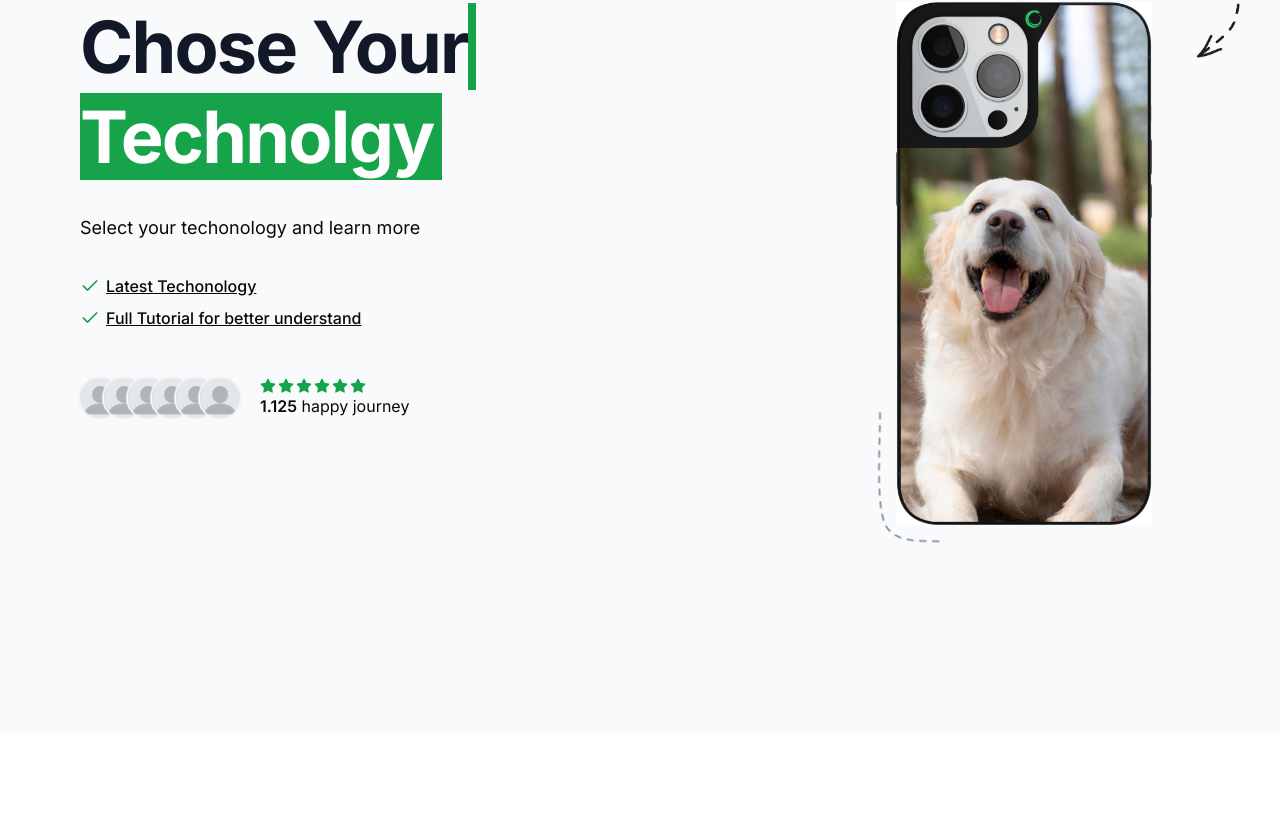
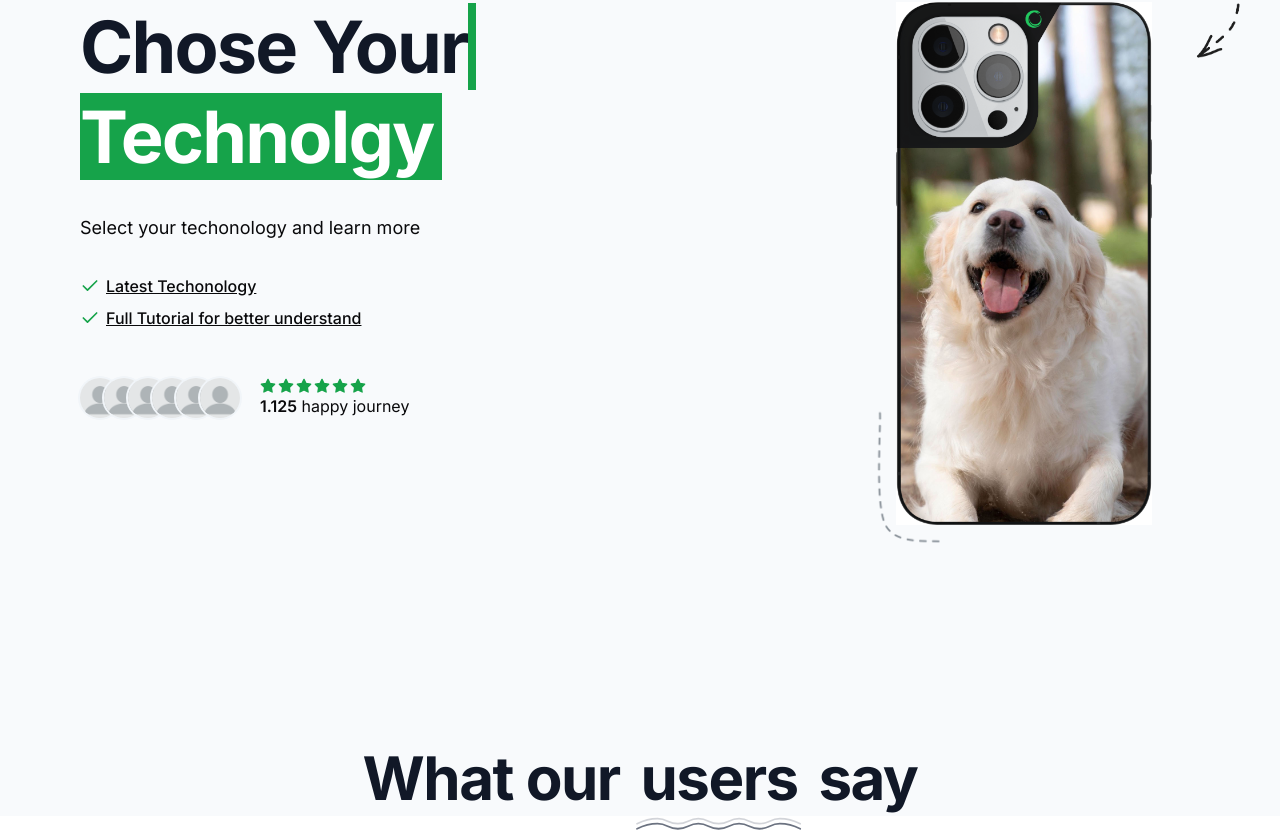
Before and after one commit to itaminul/technology-learning, a Next.js app: page / in a window 1280 px wide. Shown: the part 262-1100 px from the top of the page. Before the commit the page ends 995 px from the top, so only its background shows below. Built offline with nearby package versions, Linux system fonts and the light colour scheme.

Commit message:
home page modify

```diff
--- /dev/null
+++ b/src/app/auth/layout.tsx
@@ -0,0 +1,13 @@
+export default function AuthLayout({
+  children,
+}: Readonly<{
+  children: React.ReactNode;
+}>) {
+  return (
+    <html lang="en">
+      <body>
+        {children}
+      </body>
+    </html>
+  );
+}
--- /dev/null
+++ b/src/app/auth/signin/page.tsx
@@ -0,0 +1,6 @@
+"use client"
+const SingIn = () => {
+  return <>sign up</>;
+};
+
+export default SingIn;
--- /dev/null
+++ b/src/app/auth/signup/page.tsx
@@ -0,0 +1,6 @@
+'use client'
+const SingUp = () => {
+  return <>sign in</>;
+};
+
+export default SingUp;
--- a/src/app/page.tsx
+++ b/src/app/page.tsx
@@ -1,3 +1,4 @@
+import { Icons } from "@/components/Icons";
 import MaxWidthWrapper from "../components/MaxWidthWrapper";
 import Phone from "../components/Phone";
 import { Check, Star } from "lucide-react";
@@ -98,6 +99,19 @@ export default function Home() {
           </div>
         </MaxWidthWrapper>
       </section>
+      <section>
+        <MaxWidthWrapper className='flex flex-col items-center gap-16 sm:gap-32'>
+          <div className='flex flex-col lg:flex-row items-center gap-4 sm:gap-6'>
+          <h2 className='order-1 mt-2 tracking-tight text-center text-balance !leading-tight font-bold text-5xl md:text-6xl text-gray-900'>
+          What our <span className='relative px-2'>users
+          <Icons.underline className='hidden sm:block pointer-events-none absolute inset-x-0 -bottom-6 poin text-gray-500' />
+          </span> say
+
+          </h2>
+
+          </div>
+        </MaxWidthWrapper>
+      </section>
     </div>
   );
 }
--- /dev/null
+++ b/src/components/Icons.tsx
@@ -0,0 +1,22 @@
+import { LucideProps } from "lucide-react";
+
+export const Icons = {
+  underline: (props: LucideProps) => (
+    <svg {...props} viewBox="0 0 687 155">
+      <g
+        stroke="currentColor"
+        strokeWidth="7"
+        fill="none"
+        fillRule="evenodd"
+        strokeLinecap="round"
+        strokeLinejoin="round"
+      >
+        <path
+          d="M20 98c27-13.3333333 54-20 81-20 40.5 0 40.5 20 81 20s40.626917-20 81-20 40.123083 20 80.5 20 40.5-20 81-20 40.5 20 81 20 40.626917-20 81-20c26.915389 0 53.748722 6.6666667 80.5 20"
+          opacity=".3"
+        ></path>
+        <path d="M20 118c27-13.3333333 54-20 81-20 40.5 0 40.5 20 81 20s40.626917-20 81-20 40.123083 20 80.5 20 40.5-20 81-20 40.5 20 81 20 40.626917-20 81-20c26.915389 0 53.748722 6.6666667 80.5 20"></path>
+      </g>
+    </svg>
+  ),
+};
--- a/src/components/layouts/Navbar.tsx
+++ b/src/components/layouts/Navbar.tsx
@@ -50,7 +50,7 @@ const Navbar = () => {
             ) : (
               <>
                 <Link
-                  href="/api/auth/register"
+                  href="/auth/signup"
                   className={buttonVariants({
                     size: "sm",
                     variant: "ghost",
@@ -60,7 +60,7 @@ const Navbar = () => {
                 </Link>
 
                 <Link
-                  href="/api/auth/login"
+                  href="/auth/signin"
                   className={buttonVariants({
                     size: "sm",
                     variant: "ghost",
```
